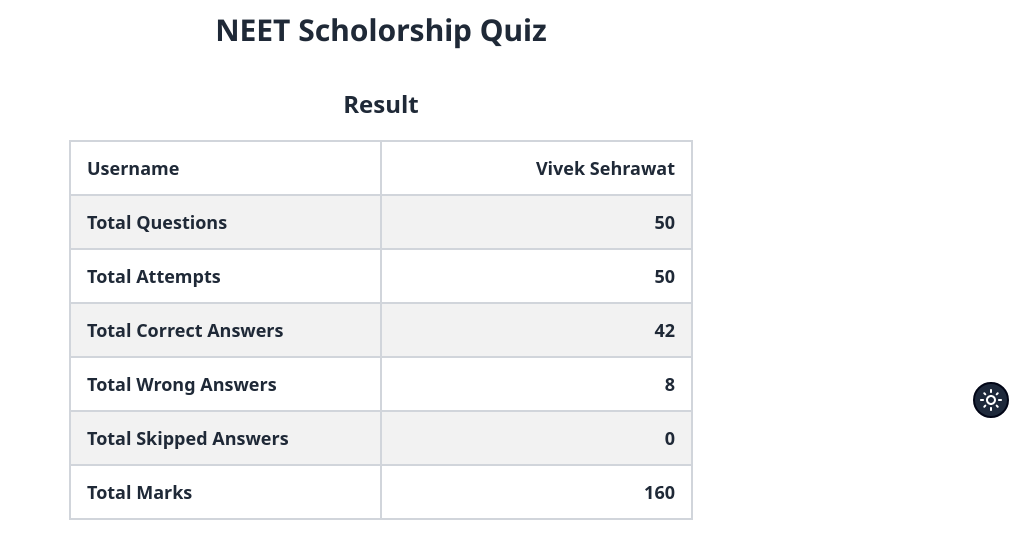
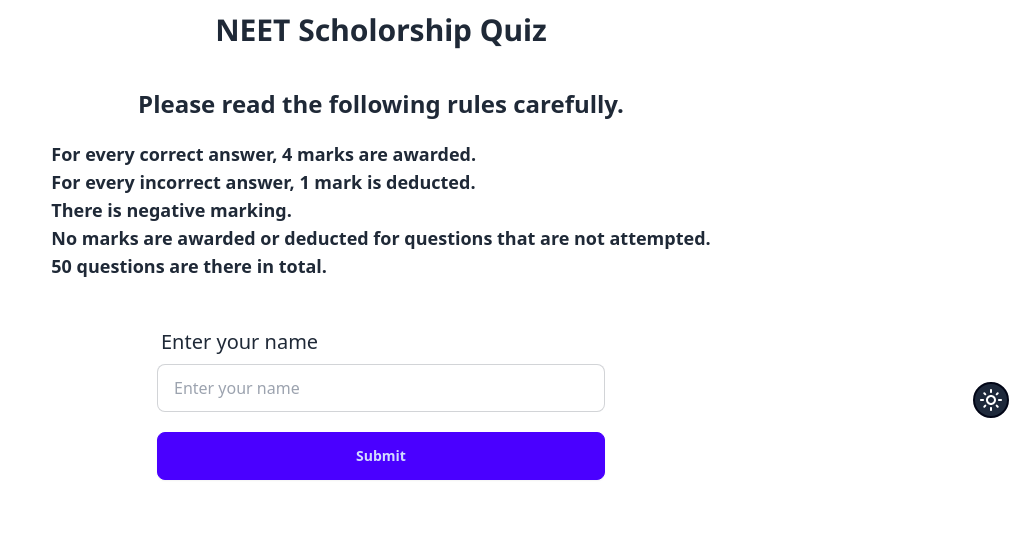
Before and after one commit to altravolf/quiz-app, a React (Vite) app: page /result in a window 1280 px wide. Shown: the top 558 px of the page, without its empty margins (259-1280 px from the left). Built offline with nearby package versions, Linux system fonts and the light colour scheme.

Commit message:
pages removed

```diff
--- a/src/App.jsx
+++ b/src/App.jsx
@@ -1,11 +1,12 @@
 import './App.css'
 import ThemeToggler from "./components/ThemeToggler/ThemeToggler"
-import Home from './pages/Home';
-import Quiz from './pages/Quiz';
-import Result from './pages/Result';
+// import Home from './pages/Home';
+// import Quiz from './pages/Quiz';
+// import Result from './pages/Result';
 import { useState } from 'react'
+import HomePage from './components/HomePage/HomePage'
 
-import { Routes, Route } from 'react-router-dom';
+// import { Routes, Route } from 'react-router-dom';
 
 function App() {
   const [theme, setTheme] = useState(localStorage.getItem('theme') || 'light');
@@ -15,12 +16,14 @@ function App() {
       <ThemeToggler setTheme={setTheme} theme={theme} />
 
       <div className="main-container container px-4 mx-auto">
-        <Routes  >
+        {/* <Routes  >
           <Route path="/" element={<Home />} />
           <Route path="/quiz" element={<Quiz />} />
           <Route path="/result" element={<Result />} />
 
-        </Routes>
+        </Routes> */}
+
+        <HomePage />
       </div>
 
 
--- a/src/components/HomePage/HomePage.jsx
+++ b/src/components/HomePage/HomePage.jsx
@@ -1,7 +1,6 @@
 import './HomePage.scss';
 import MainHeading from "../MainHeading/MainHeading";
 
-import { useNavigate } from "react-router-dom";
 import { useForm } from "react-hook-form"
 import { useSnackbar } from "notistack";
 
@@ -9,7 +8,6 @@ function HomePage() {
 
     const { register, handleSubmit, formState: { errors }, reset } = useForm();
 
-    const navigate = useNavigate();
 
     const { enqueueSnackbar } = useSnackbar();
 
@@ -17,8 +15,6 @@ function HomePage() {
 
     const onClickSubmit = (data) => {
         enqueueSnackbar(`Welcome ${data.name}`, { variant: "success", autoHideDuration: 1500, anchorOrigin: { vertical: 'top', horizontal: 'right' } });
-
-        navigate("/quiz");
 
         reset();
     }
--- a/src/pages/Home.jsx
+++ /dev/null
@@ -1,11 +0,0 @@
-import HomePage from "../components/HomePage/HomePage";
-
-function Home() {
-    return (
-        <div className="Home">
-            <HomePage />
-        </div>
-    );
-}
-
-export default Home;
--- a/src/pages/Quiz.jsx
+++ /dev/null
@@ -1,10 +0,0 @@
-import QuizPage from "../components/QuizPage/QuizPage";
-function Quiz() {
-    return (
-        <div className="Quiz">
-            <QuizPage />
-        </div>
-    );
-}
-
-export default Quiz;
--- a/src/pages/Result.jsx
+++ /dev/null
@@ -1,10 +0,0 @@
-import ResultPage from "../components/ResultPage/ResultPage";
-function Result() {
-    return (
-        <div className="Result">
-            <ResultPage />
-        </div>
-    );
-}
-
-export default Result;
```
